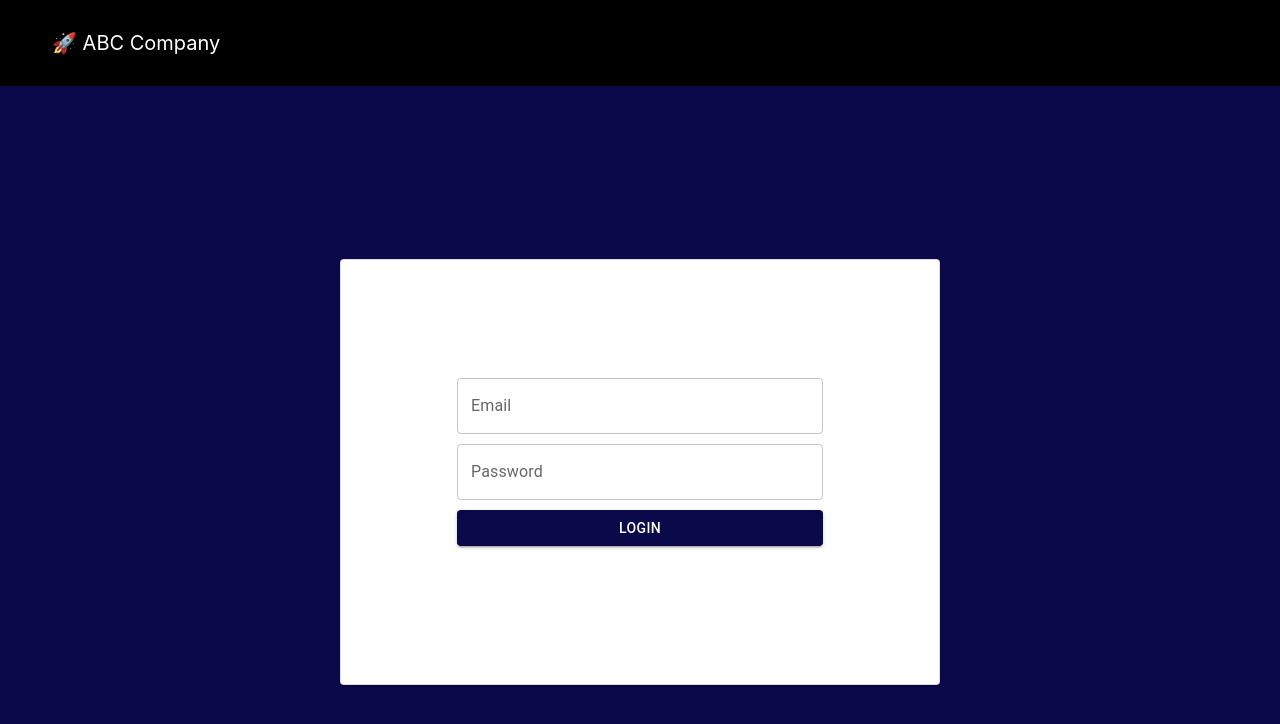
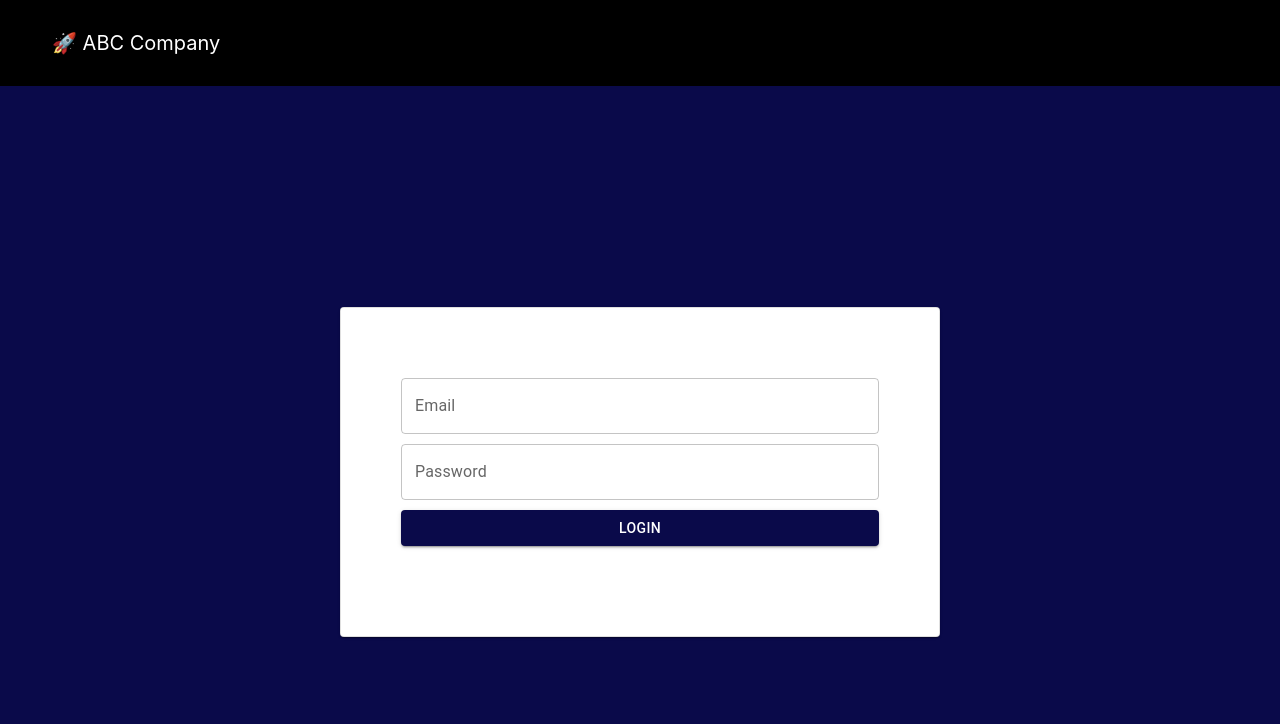
Before and after one commit to MadhaviImashi/ssd-frontend, a React (Create React App) app: page / in a window 1280 px wide. Shown: the top 724 px of the page. Built offline with nearby package versions, Linux system fonts and the light colour scheme; no server answers.

Commit message:
fix style issue

```diff
--- a/src/components/pages/Login/Login.jsx
+++ b/src/components/pages/Login/Login.jsx
@@ -9,6 +9,7 @@ import { SignIn } from "../../../API/Auth/auth";
 import { ToastContainer, toast } from "react-toastify";
 import "react-toastify/dist/ReactToastify.css";
 import Navigation from "../../Navigation";
+import './login.css'
 
 const FlexBox = styled(Box)(() => ({
   display: "flex",
@@ -155,7 +156,7 @@ const Login = () => {
       <Navigation />
       <Root>
         <ToastContainer />
-      <Card className="card">
+      <Card className="card" style={{padding: "0 !important"}}>
         <Grid container>
           <Grid item lg={12} md={12} sm={12} xs={12}>
             <ContentBox>
--- /dev/null
+++ b/src/components/pages/Login/login.css
@@ -0,0 +1,3 @@
+.card {
+    padding: 0 !important;
+}
```
